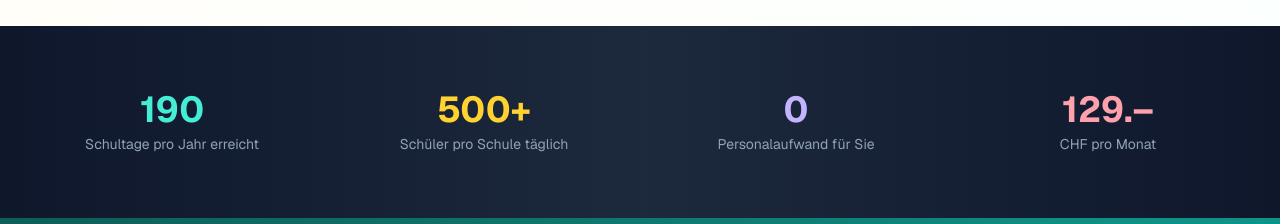
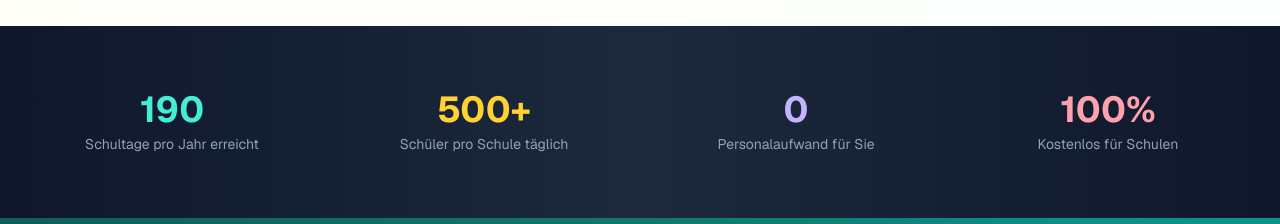
Before and after one commit to LucaSalesi-oss/lehrlingstower, a Next.js app: page / in a window 1280 px wide. Shown: the part 4980-5204 px from the top of the page. Built offline with nearby package versions, Linux system fonts and the light colour scheme.

Commit message:
Alle Preisangaben von der Website entfernt
Co-Authored-By: Claude Sonnet 4.6 <noreply@anthropic.com>

```diff
--- a/src/app/page.tsx
+++ b/src/app/page.tsx
@@ -395,7 +395,7 @@ function StatsBanner() {
     { value: "190", label: "Schultage pro Jahr erreicht", color: "text-teal-300" },
     { value: "500+", label: "Schüler pro Schule täglich", color: "text-amber-300" },
     { value: "0", label: "Personalaufwand für Sie", color: "text-violet-300" },
-    { value: "129.–", label: "CHF pro Monat", color: "text-rose-300" },
+    { value: "100%", label: "Kostenlos für Schulen", color: "text-rose-300" },
   ];
 
   return (
@@ -423,7 +423,7 @@ function ComparisonTable() {
     { feature: "Keine Streuverluste", stifisaeule: true, print: false, online: false },
     { feature: "Kein Ad-Blocker", stifisaeule: true, print: true, online: false },
     { feature: "Inhalte jederzeit änderbar", stifisaeule: true, print: false, online: true },
-    { feature: "Günstig ab CHF 129.–/Monat", stifisaeule: true, print: false, online: true },
+    { feature: "Kostenlos für Schulen", stifisaeule: true, print: false, online: false },
   ];
 
   return (
```
